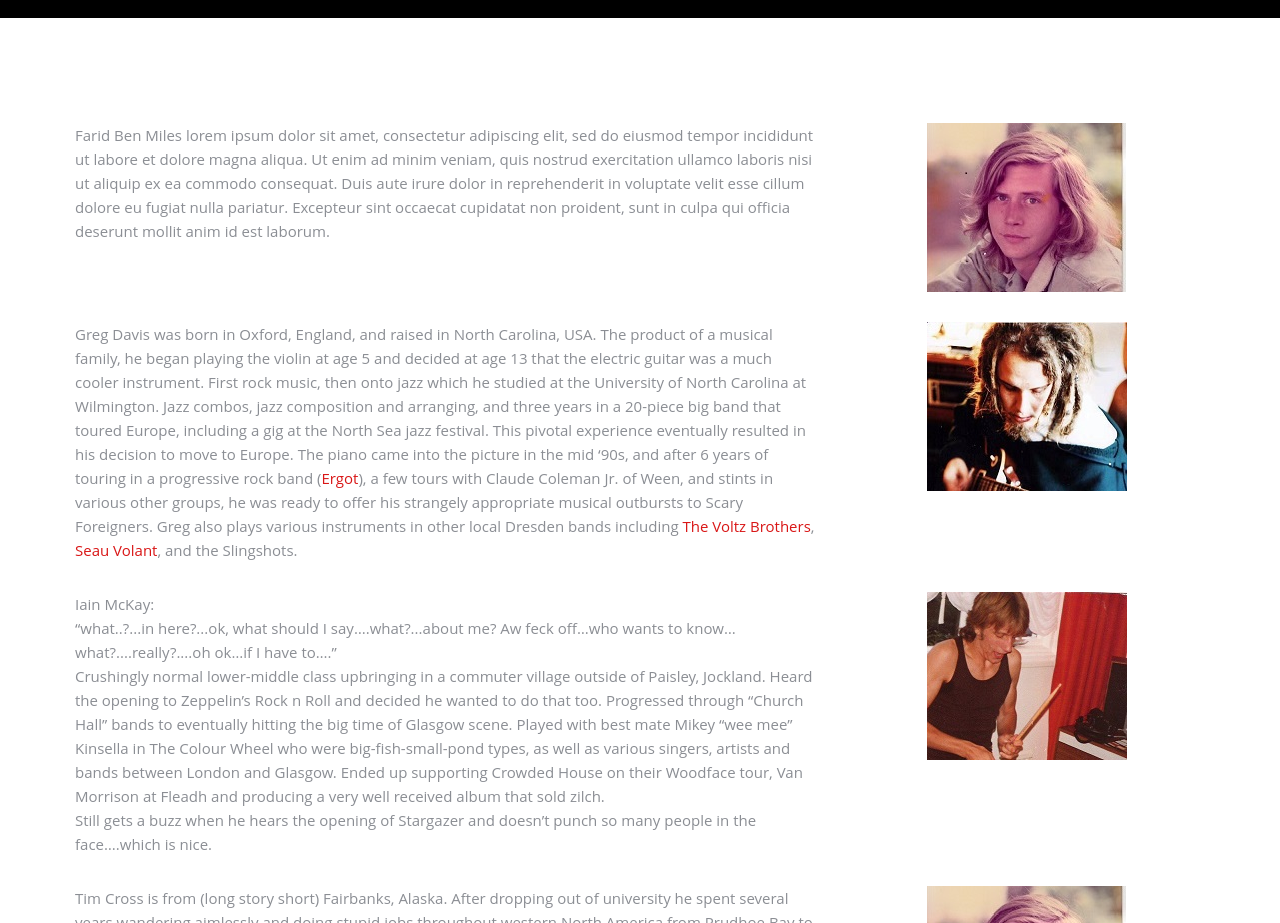
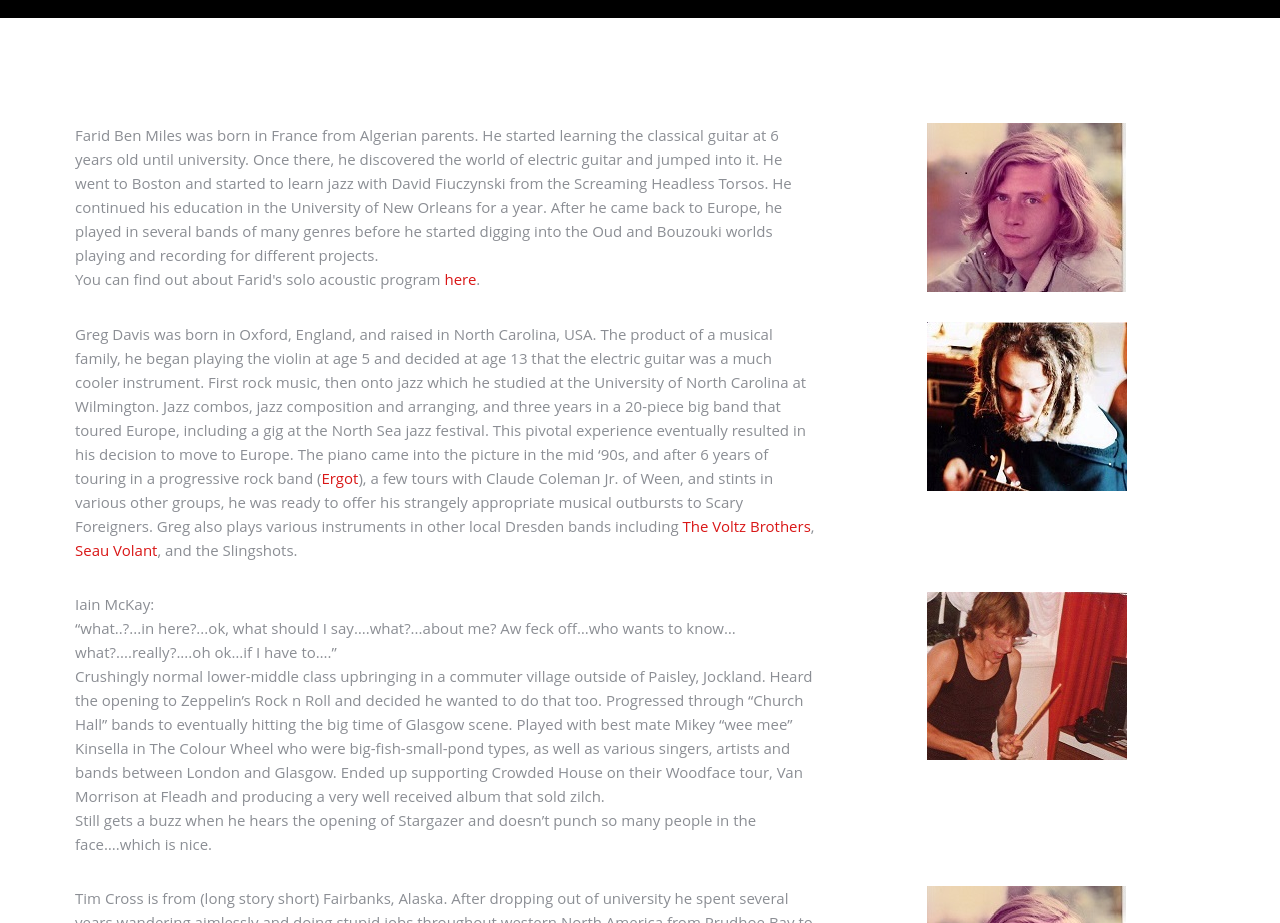
Before and after one commit to dasq/scaryforeigners, a plain HTML site: page index.html in a window 1280 px wide. Shown: the part 3680-4603 px from the top of the page. Drawn offline with Linux system fonts and the light colour scheme; grey boxes are pictures that could not be loaded; files whose address does not match are found by name.

Commit message:
added farid bio

```diff
--- a/index.html
+++ b/index.html
@@ -204,10 +204,11 @@
       <div class="container">
         <div class="row">
          <div class="col-md-8">
-            <p>Farid Ben Miles lorem ipsum dolor sit amet, consectetur adipiscing elit, sed do eiusmod tempor incididunt ut labore et dolore magna aliqua.
-			Ut enim ad minim veniam, quis nostrud exercitation ullamco laboris nisi ut aliquip ex ea commodo consequat. Duis aute irure dolor
-			in reprehenderit in voluptate velit esse cillum dolore eu fugiat nulla pariatur. Excepteur sint occaecat cupidatat non proident,
-			sunt in culpa qui officia deserunt mollit anim id est laborum.</p>
+            <p>Farid Ben Miles was born in France from Algerian parents. He started learning the classical guitar at 6 years old until university.
+			Once there, he discovered the world of electric guitar and jumped into it. He went to Boston and started to learn jazz with David Fiuczynski
+			from the Screaming Headless Torsos. He continued his education in the University of New Orleans for a year. After he came back to Europe,
+			he played in several bands of many genres before he started digging into the Oud and Bouzouki worlds playing and recording for different projects.<br>
+			You can find out about Farid's solo acoustic program <a href="https://faridbenmiles.com/about.html#about-me-link" target="_blank">here</a>.
           </div>
           <div class="col-md-4">
             <p><img src="img/timoldie1.jpg" alt="Scary Foreigners Band" class="img-responsive"></p>
```
